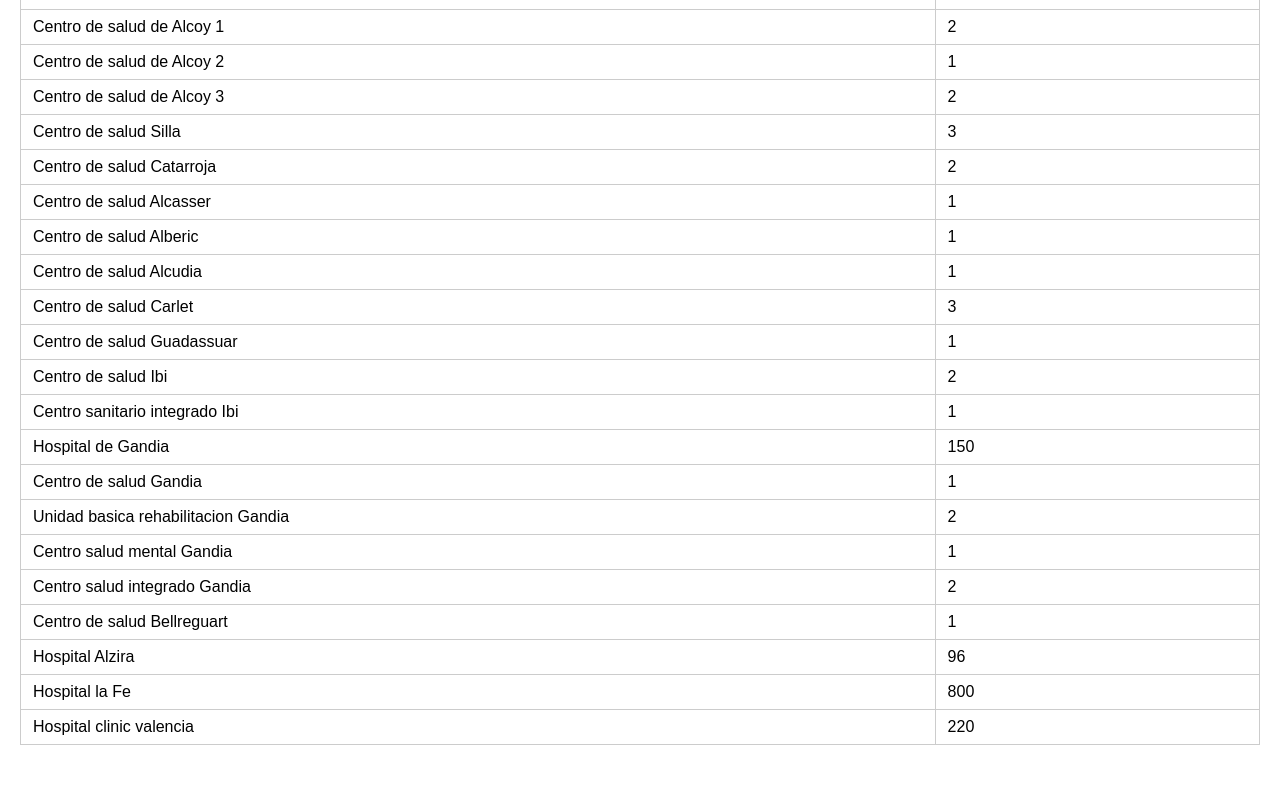
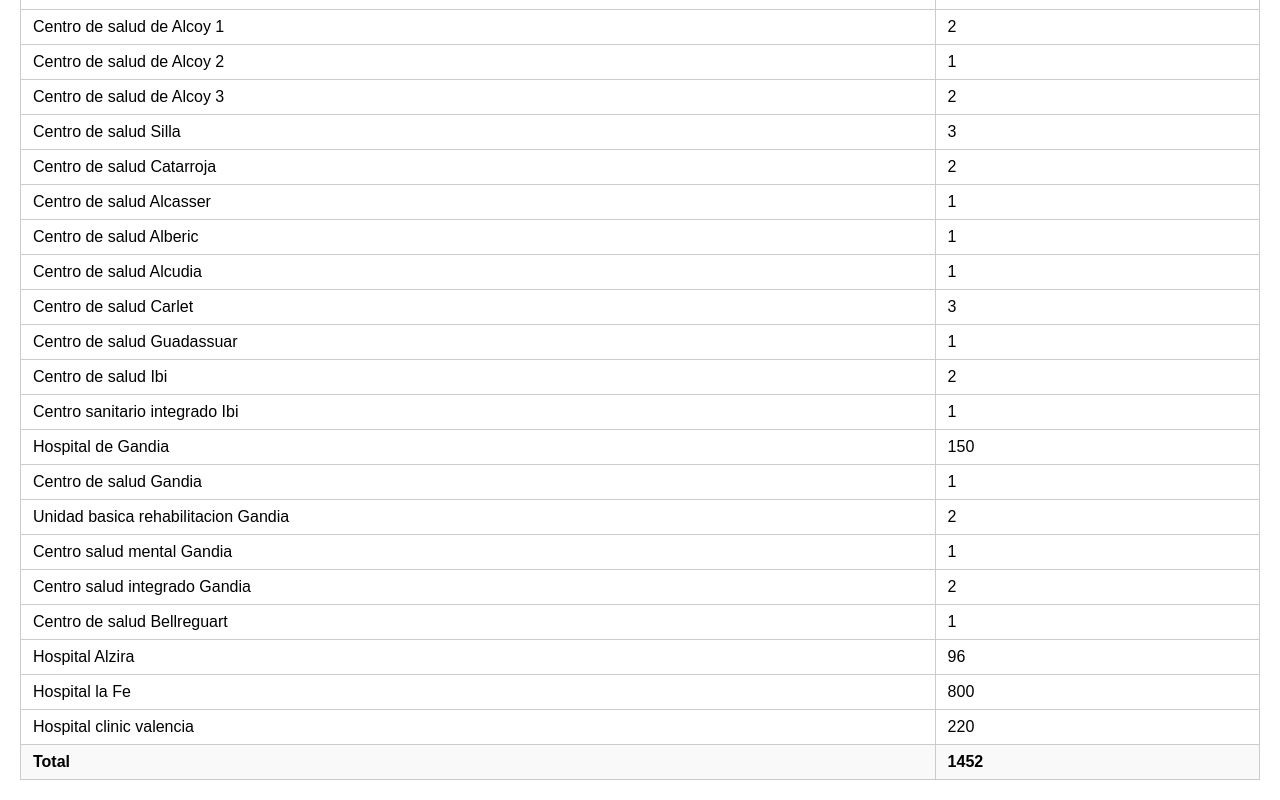
Before and after one commit to kin85/centros-salud, a plain HTML site: page index.html in a window 1280 px wide. Shown: the part 561-1361 px from the top of the page. Before the commit the page ends 1326 px from the top, so only its background shows below. Drawn offline with Linux system fonts and the light colour scheme.

Commit message:
Update index.html

```diff
--- a/index.html
+++ b/index.html
@@ -29,6 +29,11 @@
       background-color: red !important;
       color: white;
     }
+
+    tfoot td {
+      font-weight: bold;
+      background-color: #f9f9f9;
+    }
   </style>
 </head>
 <body>
@@ -41,8 +46,14 @@
       </tr>
     </thead>
     <tbody>
-      <!-- Aquí van los datos -->
+      <!-- Datos se llenan por JS -->
     </tbody>
+    <tfoot>
+      <tr>
+        <td>Total</td>
+        <td id="totalPacientes">0</td>
+      </tr>
+    </tfoot>
   </table>
 
   <script>
@@ -84,15 +95,26 @@
     ];
 
     const tbody = document.querySelector("#centrosTable tbody");
+    const totalDisplay = document.getElementById("totalPacientes");
+
+    let total = 0;
 
     datos.forEach(([centro, pacientes]) => {
+      total += pacientes;
+
       const tr = document.createElement("tr");
       tr.innerHTML = `<td>${centro}</td><td>${pacientes}</td>`;
+
       tr.addEventListener("click", () => {
-        tr.classList.toggle("selected");
+        const isSelected = tr.classList.toggle("selected");
+        total += isSelected ? -pacientes : pacientes;
+        totalDisplay.textContent = total;
       });
+
       tbody.appendChild(tr);
     });
+
+    totalDisplay.textContent = total;
   </script>
 </body>
 </html>
```
